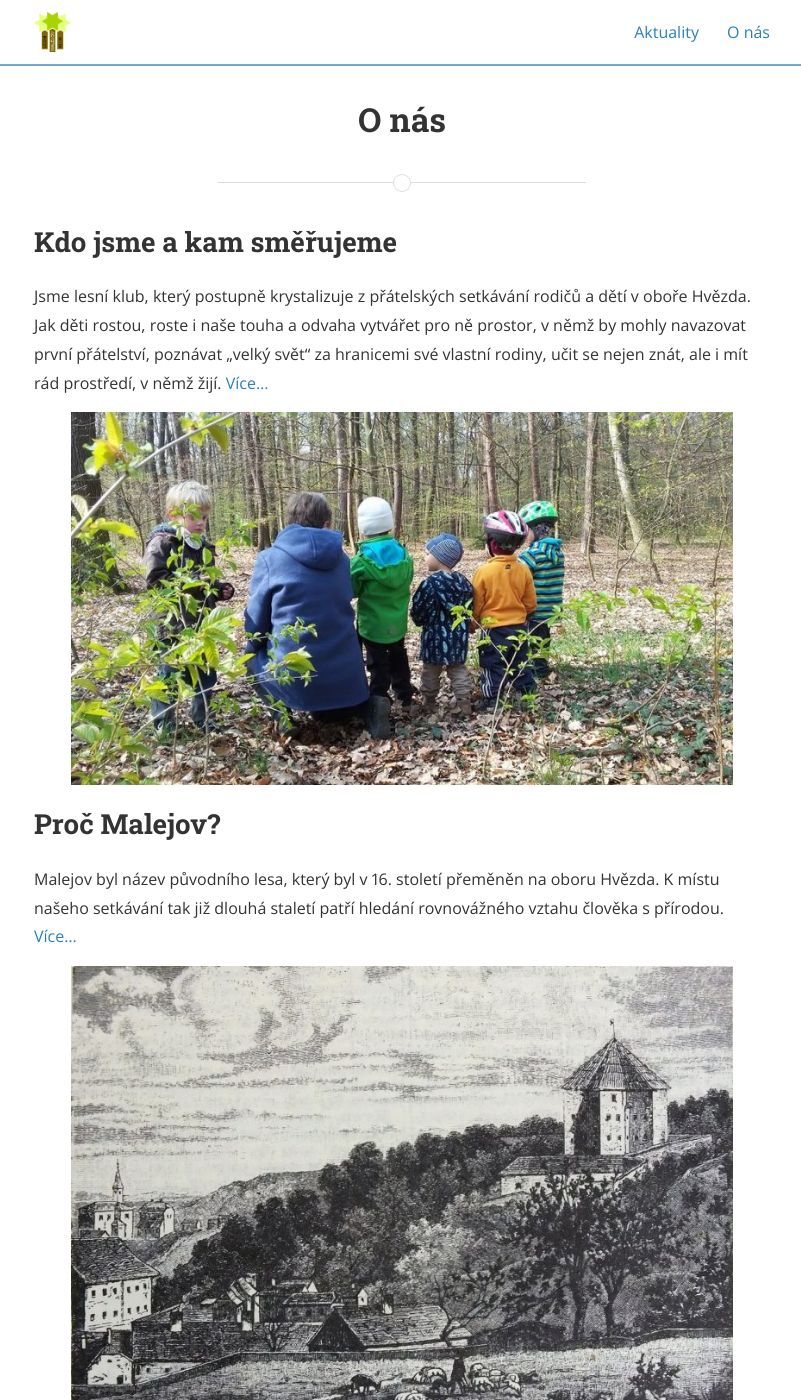
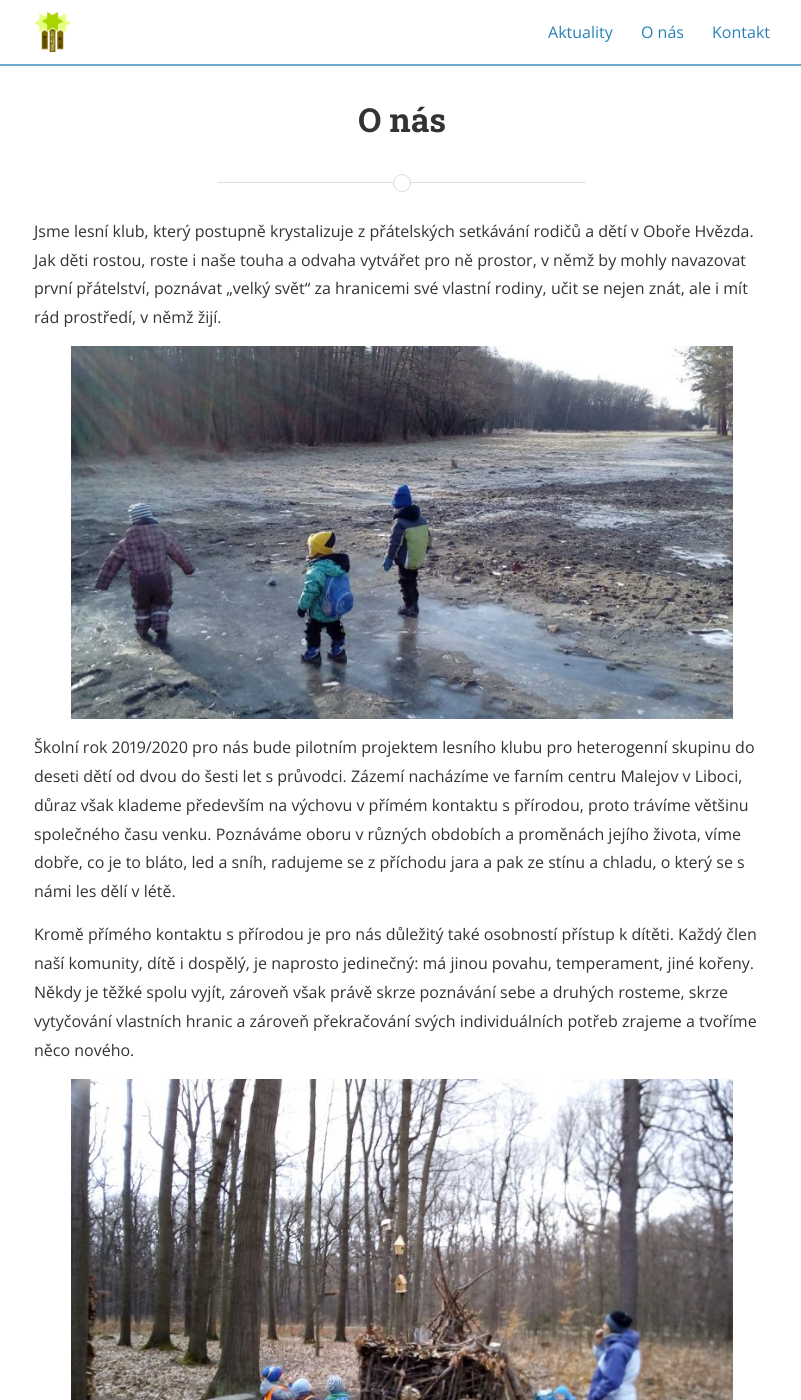
Before and after one commit to bencentra/centrarium, a Jekyll site: the page built from about.md, in a window 1280 px wide and 1400 px high. Shown: the whole window, without its empty margins (238-1039 px from the left). Built offline with Jekyll 4.4.1, drawn with Linux system fonts in a browser that asks for light colours; nearby versions of some CDN libraries; some of the changed text lies outside the part shown.

Commit message:
About and contact pages.

```diff
--- a/about.md
+++ b/about.md
@@ -2,41 +2,29 @@
 layout: page
 title: O nás
 permalink: /about/
-cover: /assets/article_images/ornitologicka_prochazka.jpg
+cover: /assets/article_images/zimni_brusleni.jpg
 main_nav: true
 footer_nav: true
 ---
 
-Kdo jsme a kam směřujeme
-------------------------
+Jsme lesní klub, který postupně krystalizuje z přátelských setkávání rodičů a dětí v Oboře Hvězda. Jak děti rostou, roste i naše touha a odvaha vytvářet pro ně prostor, v němž by mohly navazovat první přátelství, poznávat „velký svět“ za hranicemi své vlastní rodiny, učit se nejen znát, ale i mít rád prostředí, v němž žijí.
 
-Jsme lesní klub, který postupně krystalizuje z přátelských setkávání rodičů a dětí v oboře Hvězda. Jak děti rostou, roste i naše touha a odvaha vytvářet pro ně prostor, v němž by mohly navazovat první přátelství, poznávat „velký svět“ za hranicemi své vlastní rodiny, učit se nejen znát, ale i mít rád prostředí, v němž žijí.
-[Více...](../kdo-jsme/)
+![Zimní bruslení](/assets/article_images/zimni_brusleni.jpg)
+
+Školní rok 2019/2020 pro nás bude pilotním projektem lesního klubu pro heterogenní skupinu do deseti dětí od dvou do šesti let s průvodci. Zázemí nacházíme ve farním centru Malejov v Liboci, důraz však klademe především na výchovu v přímém kontaktu s přírodou, proto trávíme většinu společného času venku. Poznáváme oboru v různých obdobích a proměnách jejího života, víme dobře, co je to bláto, led a sníh, radujeme se z příchodu jara a pak ze stínu a chladu, o který se s námi les dělí v létě.
+
+Kromě přímého kontaktu s přírodou je pro nás důležitý také osobností přístup k dítěti. Každý člen naší komunity, dítě i dospělý, je naprosto jedinečný: má jinou povahu, temperament, jiné kořeny. Někdy je těžké spolu vyjít, zároveň však právě skrze poznávání sebe a druhých rosteme, skrze vytyčování vlastních hranic a zároveň překračování svých individuálních potřeb zrajeme a tvoříme něco nového.
+
+![Skřítčí kutáliště](/assets/article_images/skritci_kutaliste.jpg)
+
+V průběhu dne klademe důraz na pevné body programu (ranní a odpolední kruh, ranní hudební, společný oběd a odpočinek), dostatek prostoru však věnujeme také volné hře, kterou považujeme za jednu z bytostných potřeb dětí předškolního věku. Hledáme přitom rovnováhu mezi volností a řádem.
 
 ![Ornitologická procházka](/assets/article_images/ornitologicka_prochazka.jpg)
 
+Charakter naší komunity ovlivňuje také prostor, v němž se scházíme: kolem lesa stojí zeď, která jej chrání a odděluje od ruchu města, zároveň však do obory vede dostatek cest, kudy můžete vejít. Taková je i naše komunita, jsme dostatečně malá “smečka”, která poskytuje nám i dětem bezpečný prostor pro vytváření přátelství, zároveň však, pokud budete chtít a najdete k nám cestu, můžete vejít některou z bran a přidat se.
 
-Proč Malejov?
--------------
+Do skupiny lesního klubu ještě můžeme na rok 2019/2020 přijmout dva až tři kamarády ve věku 2 až 7 let.
 
-Malejov byl název původního lesa, který byl v 16. století přeměněn na oboru Hvězda. K místu našeho setkávání tak již dlouhá staletí patří hledání rovnovážného vztahu člověka s přírodou.
-[Více...](../malejov/)
+Zachováme i komunitní setkávání rodičů s menšími (i úplně nejmenšími) dětmi, která jsou otevřená všem zájemcům.
 
-![Letohrádek hvězda](/assets/article_images/hvezda_letohradek.jpg)
-
-
-Kontakt
--------
-
-- Lesní klub Malejov, z. s.
-- IČO: 08377049
-- Předsednictvo: Mgr. Natalie Baránková, Bc. Tereza Skalická
-- E-mail: [LKMalejov@gmail.com](mailto:LKMalejov@gmail.com)
-- Telefon: +420 739 717 431
-- Facebook: [https://www.facebook.com/LKMalejov](https://www.facebook.com/LKMalejov)
-
-
-Stanovy spolku
---------------
-
-[Stanovy zapsaného spolku Lesní klub Malejov](../stanovy/)
+![Pondělní setkání](/assets/article_images/pondelni_setkani.jpg)
```
Also changed, not shown: kdo-jsme.md (deleted, +0 -27 lines), kontakt.md (added, +19 -0 lines), malejov.md (+0 -1 lines).
